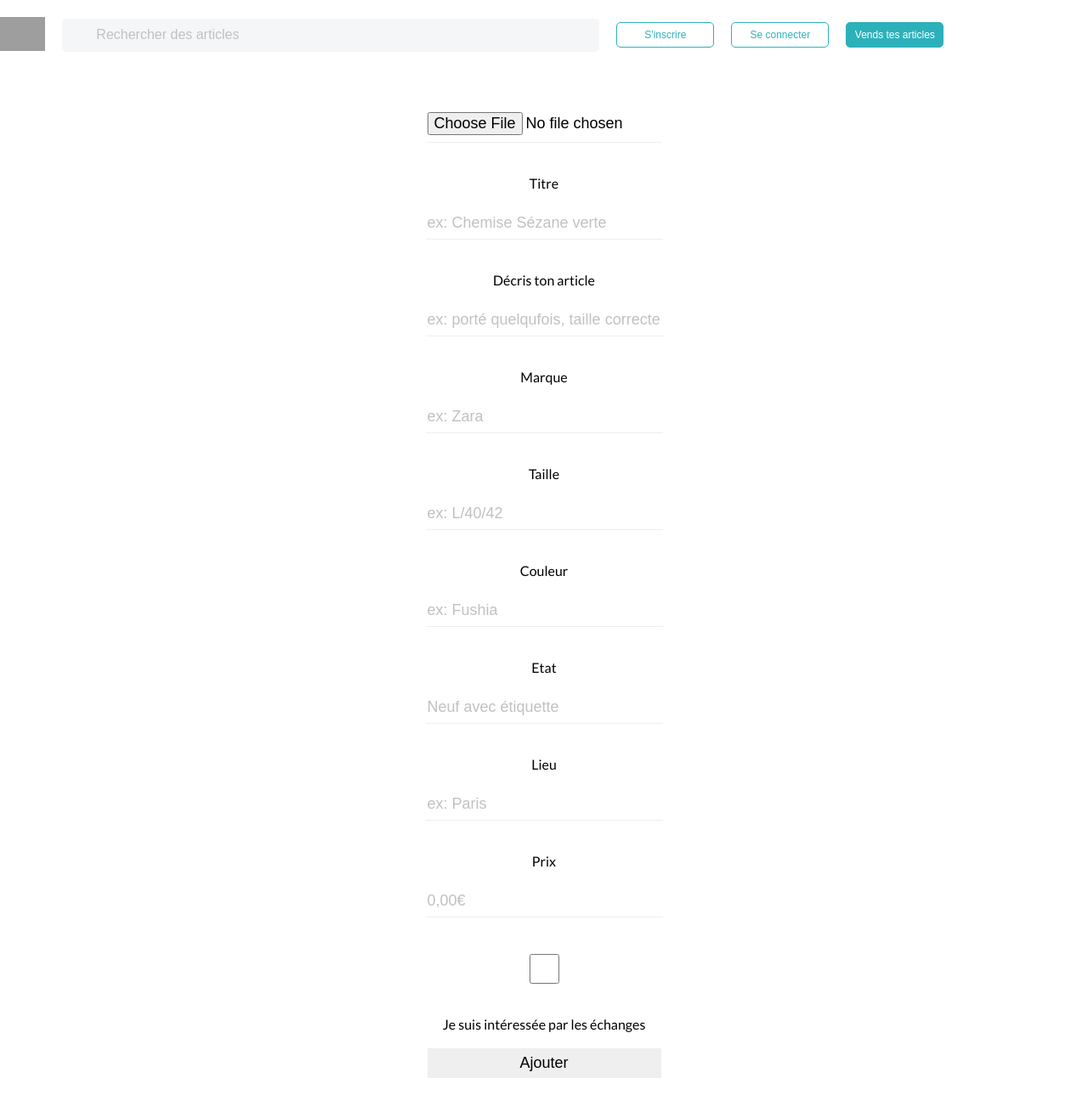
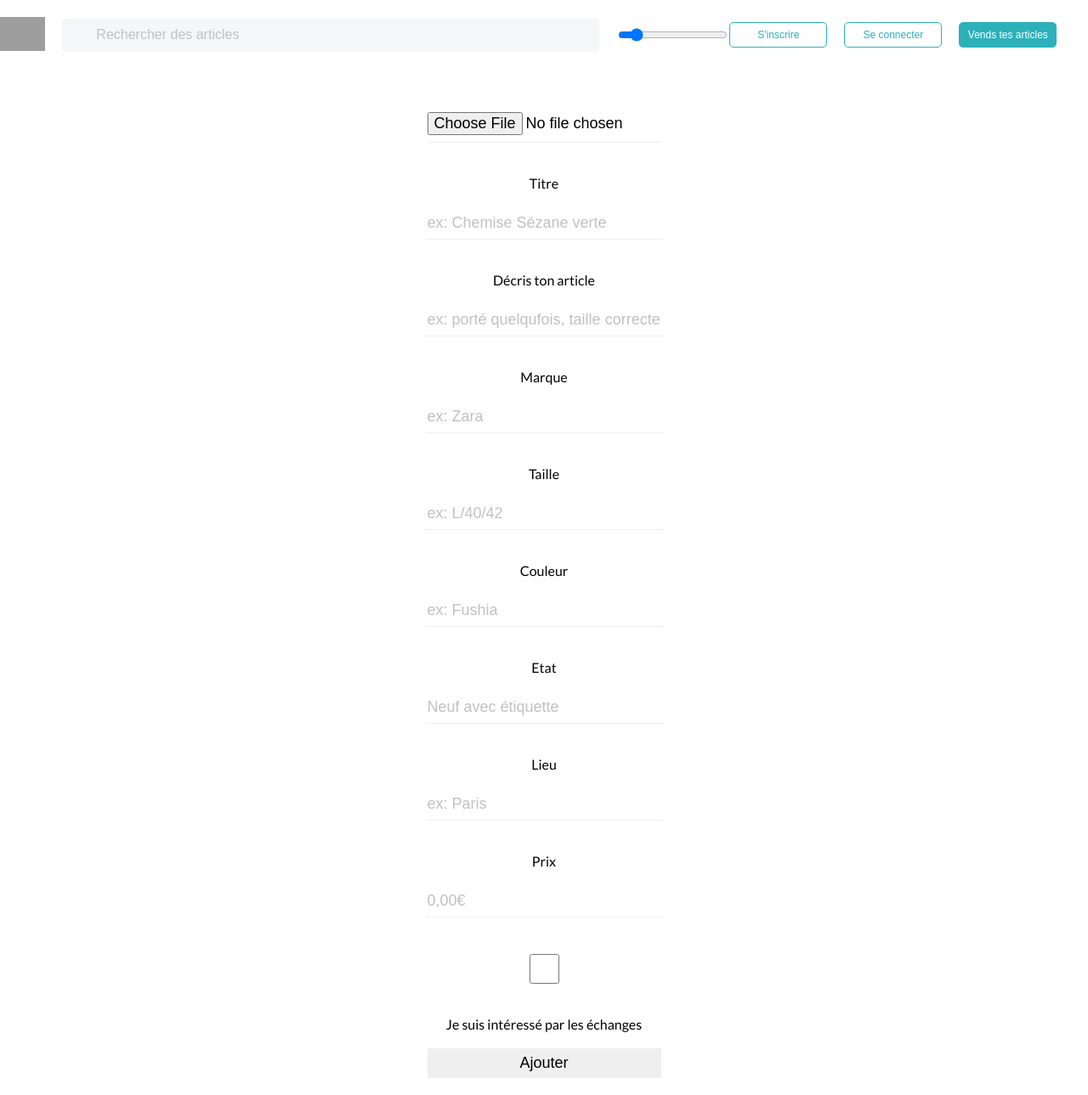
Before and after one commit to IsabelleLabat/vinted_frontend, a React (Vite) app: page /publish in a window 1280 px wide. Shown: the whole page at 85% size. Built offline with nearby package versions, Linux system fonts and the light colour scheme; grey boxes are pictures that could not be loaded; the HTML template or start-up script is replaced by a standard one.

Commit message:
fixed issues of page publish

```diff
--- a/src/App.jsx
+++ b/src/App.jsx
@@ -43,9 +43,9 @@ function App() {
       <Routes>
         <Route path="/" element={<Home searchTerm={searchTerm} />} />
         <Route path="/offers/:id" element={<Offer />} />
-        <Route path="/signup" element={<Signup />} />
+        <Route path="/signup" element={<Signup handleToken={handleToken} />} />
         <Route path="/login" element={<Login />} />
-        <Route path="/publish" element={<Publish />} />
+        <Route path="/publish" element={<Publish token={token} />} />
       </Routes>
     </Router>
   );
--- a/src/Components/Header.jsx
+++ b/src/Components/Header.jsx
@@ -21,6 +21,8 @@ const Header = ({ token, handleToken, searchTerm, setSearchTerm }) => {
             setSearchTerm(event.target.value);
           }}
         />
+
+        <input type="range" min="0" max="400" />
 
         {/* Si token existe, c'est que je suis connecté, j'affiche le bouton déconnexion, sinon j'affiche les 2 autres boutons */}
         {token ? (
--- a/src/Pages/Offer.jsx
+++ b/src/Pages/Offer.jsx
@@ -55,11 +55,14 @@ const Offer = () => {
         <p className="offer-product-description">{data.product_description}</p>
 
         <div className="offer-owner">
-          <img
-            className="offer-avatar"
-            src={data.owner.account.avatar.secure_url}
-            alt=""
-          />
+          {data.owner.account.avatar.secure_url ? (
+            <img
+              className="offer-avatar"
+              src={data.owner.account.avatar.secure_url}
+              alt=""
+            />
+          ) : null}
+
           <p>{data.owner.account.username}</p>
         </div>
       </div>
--- a/src/Pages/Publish.jsx
+++ b/src/Pages/Publish.jsx
@@ -1,7 +1,7 @@
 import { useState } from "react";
 import axios from "axios";
 
-const Publish = ({ handleToken }) => {
+const Publish = ({ token }) => {
   const [title, setTitle] = useState("");
   const [description, setDescription] = useState("");
   const [brand, setBrand] = useState("");
@@ -40,7 +40,7 @@ const Publish = ({ handleToken }) => {
         formData,
         {
           headers: {
-            Authorization: `Bearer ${handleToken}`,
+            Authorization: `Bearer ${token}`,
             "Content-Type": "multipart/form-data",
           },
         }
@@ -135,7 +135,7 @@ const Publish = ({ handleToken }) => {
         <label htmlFor="price">Prix</label>
         <input
           id="price"
-          type="text"
+          type="number"
           placeholder="0,00€"
           value={price}
           onChange={(event) => {
@@ -147,10 +147,10 @@ const Publish = ({ handleToken }) => {
           checked={exchange}
           onChange={() => setExchange(!exchange)}
         />
-        <span>Je suis intéressée par les échanges</span>
+        <span>Je suis intéressé par les échanges</span>
         <input type="submit" value="Ajouter" />
       </form>
-      {pictureFromCloudinary && <img src={pictureFromCloudinary} />}
+      {pictureFromCloudinary && <img src={pictureFromCloudinary} alt="offer" />}
     </>
   );
 };
```
